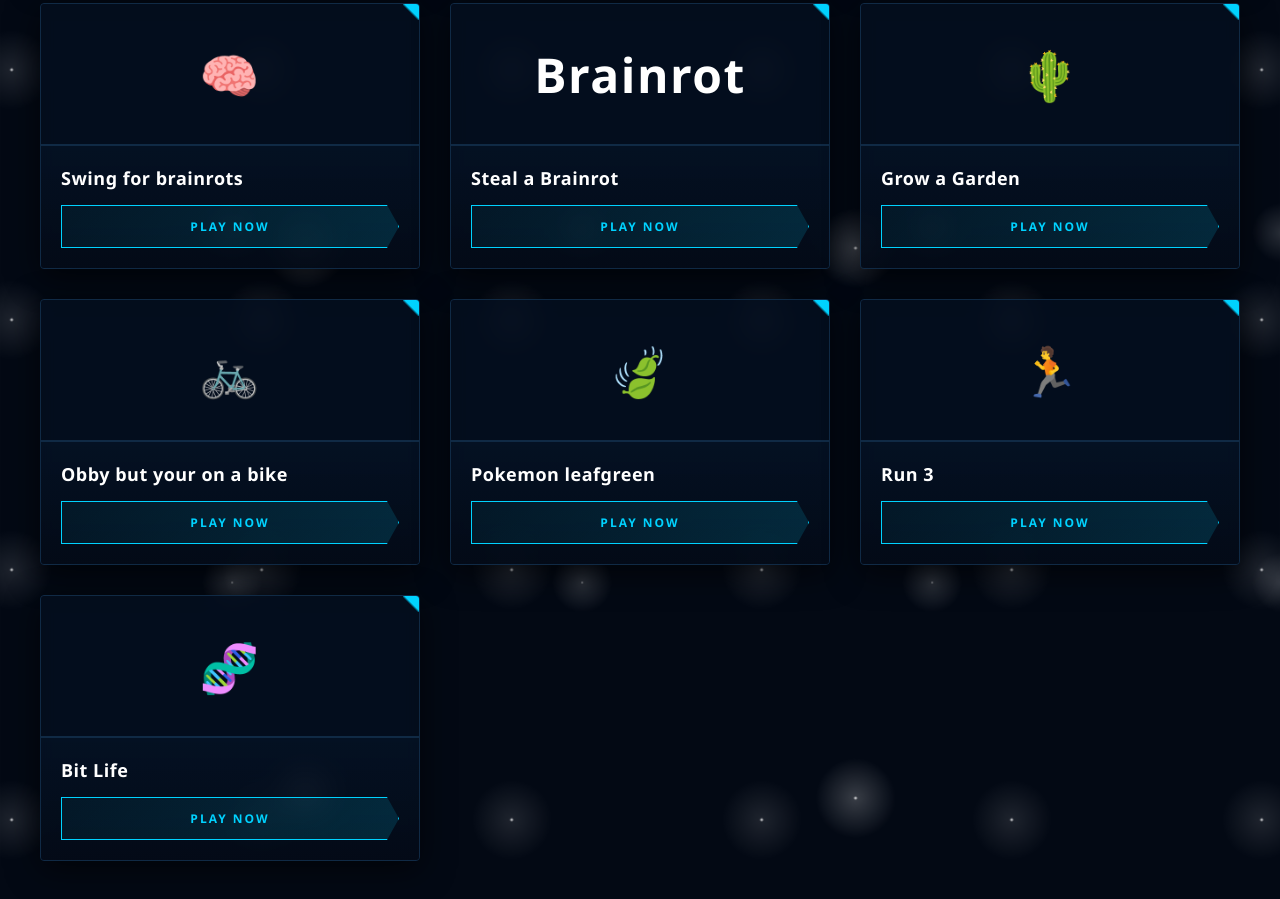
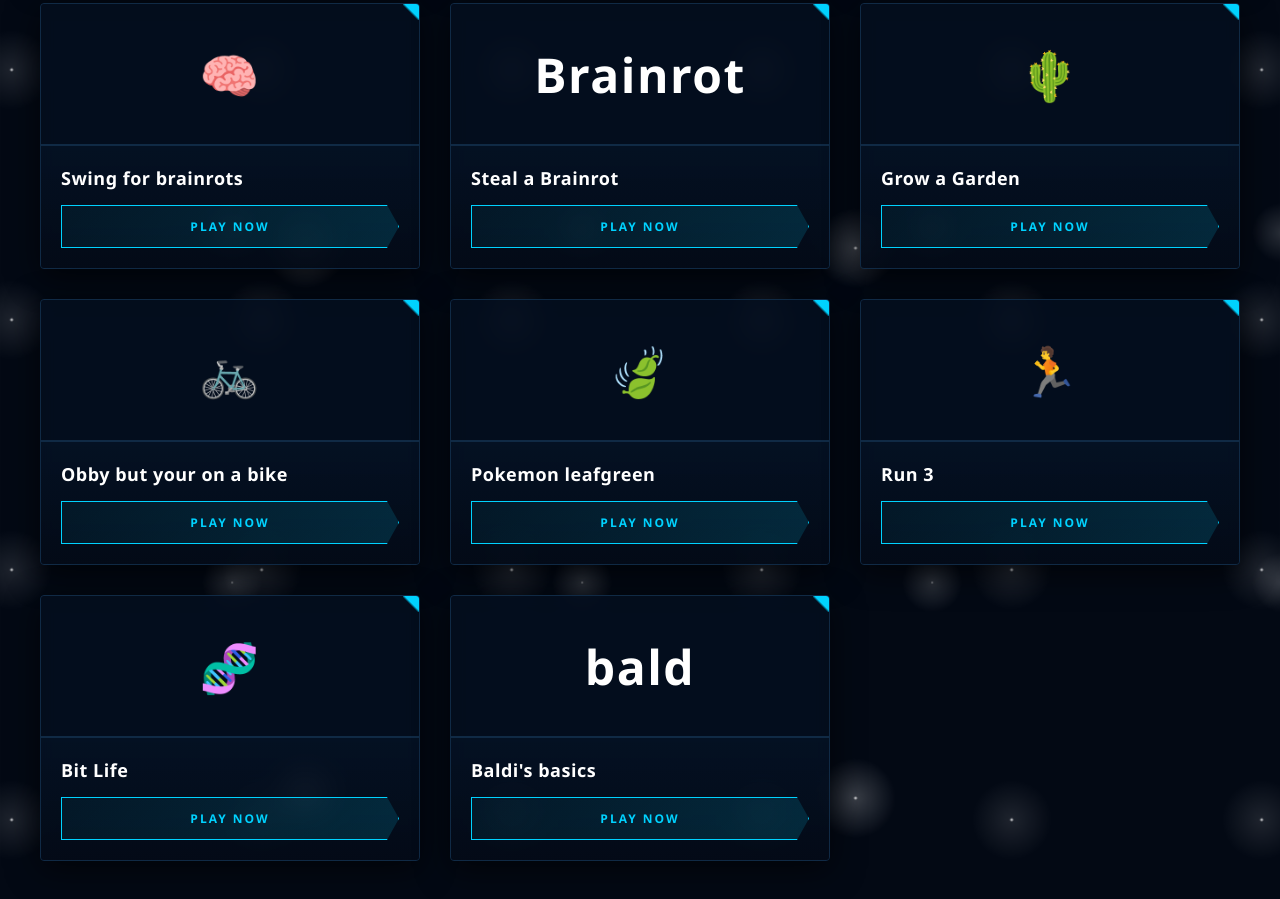
Before and after one commit to KkeysINC/WUnblocksi, a plain HTML site: page index.html in a window 1280 px wide. Shown: the part 2838-3737 px from the top of the page. Drawn offline with Linux system fonts and the light colour scheme.

Commit message:
Update index.html

```diff
--- a/index.html
+++ b/index.html
@@ -556,4 +556,12 @@
                 </div>
             </a>
 
+				  <a href="Baldi.html" class="game-card">
+                <div class="game-thumbnail">bald</div>
+                <div class="game-info">
+                    <p class="game-name">Baldi's  basics</p>
+                    <span class="game-status">Play Now</span>
+                </div>
+            </a>
+
 			  </div>
```
